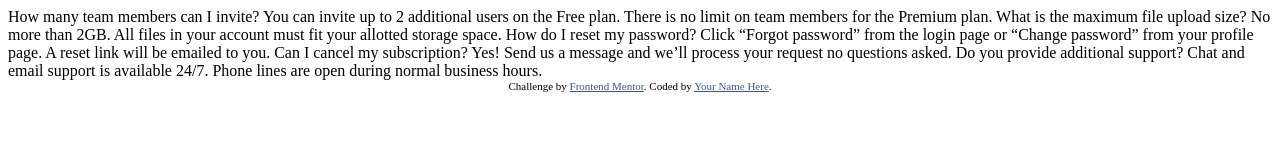
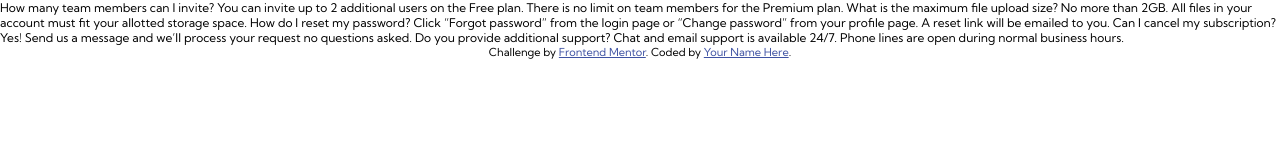
Before and after one commit to allysonbelo/faq-accordation-card-main, a plain HTML site: page index.html in a window 1280 px wide. Drawn offline with Linux system fonts and the light colour scheme.

Commit message:
:construction: Join Css file in Html

```diff
--- a/index.html
+++ b/index.html
@@ -1,19 +1,20 @@
 <!DOCTYPE html>
 <html lang="en">
+
 <head>
   <meta charset="UTF-8">
-  <meta name="viewport" content="width=device-width, initial-scale=1.0"> <!-- displays site properly based on user's device -->
+  <meta name="viewport" content="width=device-width, initial-scale=1.0">
+  <link rel="icon" type="image/png" sizes="32x32" href="./images/favicon-32x32.png">
+  <title>Frontend Mentor | FAQ Accordion Card</title>
+  <link rel="stylesheet" href="style.css">
 
-  <link rel="icon" type="image/png" sizes="32x32" href="./images/favicon-32x32.png">
+  <!-- Font -->
+  <link rel="preconnect" href="https://fonts.googleapis.com">
+  <link rel="preconnect" href="https://fonts.gstatic.com" crossorigin>
+  <link href="https://fonts.googleapis.com/css2?family=Kumbh+Sans:wght@400;700&display=swap" rel="stylesheet">
 
-  <title>Frontend Mentor | FAQ Accordion Card</title>
+</head>
 
-  <!-- Feel free to remove these styles or customise in your own stylesheet 👍 -->
-  <style>
-    .attribution { font-size: 11px; text-align: center; }
-    .attribution a { color: hsl(228, 45%, 44%); }
-  </style>
-</head>
 <body>
   How many team members can I invite?
   You can invite up to 2 additional users on the Free plan. There is no limit on
@@ -37,4 +38,5 @@
     Coded by <a href="#">Your Name Here</a>.
   </div>
 </body>
+
 </html>
```
